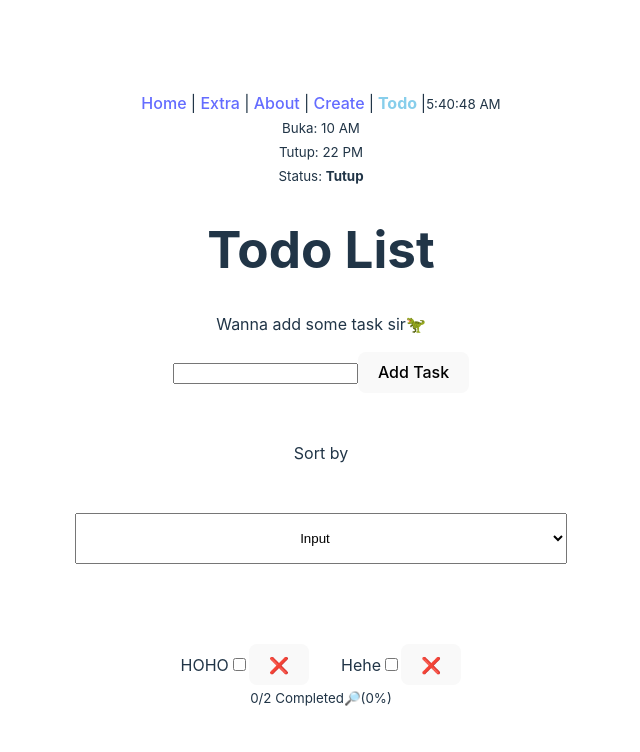
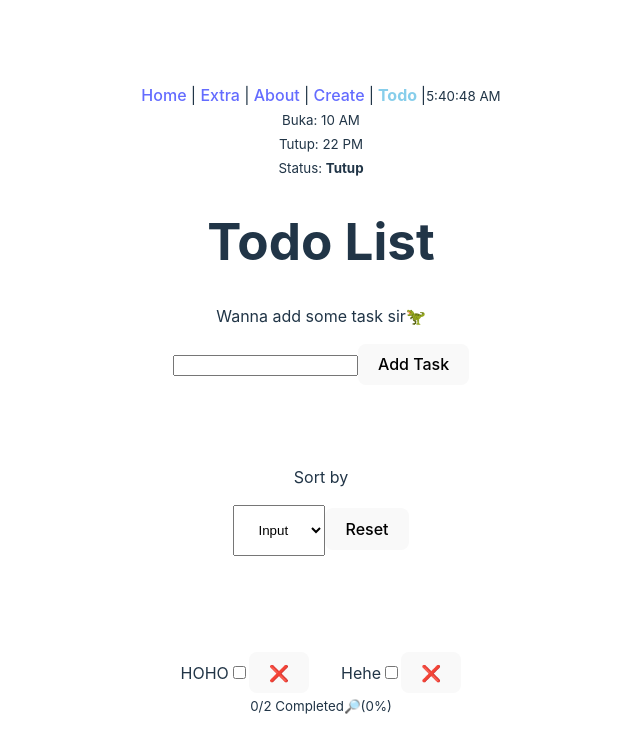
Before and after one commit to Tomba-Hopkins/project-react, a React (Vite) app in the folder list-makanan/: page /todo in a window 1280 px wide. Shown: the top 752 px of the page, without its empty margins (319-959 px from the left). Built offline with nearby package versions, Linux system fonts and the light colour scheme.

Commit message:
add: reset feature

```diff
--- a/list-makanan/src/components/Todo/TodoList.jsx
+++ b/list-makanan/src/components/Todo/TodoList.jsx
@@ -3,7 +3,7 @@ import { useState } from "react"
 /* eslint-disable react/prop-types */
 function TodoList(props){
 
-    const { itemTodo, hapusTodo, centangTodo } = props
+    const { itemTodo, hapusTodo, centangTodo, resetTodo } = props
 
     const [sortBy, setSortBy] = useState('input')
 
@@ -25,6 +25,20 @@ function TodoList(props){
     return (
         <>
 
+            <main style={{
+                display: 'flex',
+                flexDirection: 'column'
+            }}>
+                <div className="set" style={{margin: '4rem 0'}}>
+                    <p style={{textAlign: 'center', width: '100%'}}>Sort by</p>
+                    <select value={sortBy} onChange={(e) => setSortBy(e.target.value)} style={{textAlign: 'center', padding: '1rem'}}>
+                        <option value="title">Title</option>
+                        <option value="status">Status</option>
+                        <option value="input">Input</option>
+                    </select>
+                    <button onClick={resetTodo}>Reset</button>
+                </div>
+
                 <div className="list" style={{
                     display: 'flex',
                     flexWrap: 'wrap',
@@ -35,12 +49,6 @@ function TodoList(props){
                     marginTop: '2rem'
                 }}>
 
-            <p style={{textAlign: 'center', width: '100%'}}>Sort by</p>
-            <select value={sortBy} onChange={(e) => setSortBy(e.target.value)} style={{textAlign: 'center', width: '100%', padding: '1rem', marginBottom: '3rem'}}>
-                <option value="title">Title</option>
-                <option value="status">Status</option>
-                <option value="input">Input</option>
-            </select>
 
                     {sortedItem.map((item) => {
                         return (
@@ -57,6 +65,7 @@ function TodoList(props){
                     })}
 
                 </div>
+            </main>
 
 
         </>
--- a/list-makanan/src/pages/Todo.jsx
+++ b/list-makanan/src/pages/Todo.jsx
@@ -64,12 +64,17 @@ function Todo() {
         }))
     }
 
+    const resetTodo = () => {
+        const confirm = window.confirm('Serius mo di apus semua? 🤖')
+        if(confirm) setBoxTodo([])
+    }
+
     return (
         <>
             <h1>Todo List</h1>
             <p>Wanna add some task sir🦖</p>
             <TodoForm nambahTodo={addTodo} />
-            <TodoList itemTodo={boxTodo} hapusTodo={removeTodo} centangTodo={doneTodo} />
+            <TodoList resetTodo={resetTodo} itemTodo={boxTodo} hapusTodo={removeTodo} centangTodo={doneTodo} />
             <TodoStats todo={boxTodo} />
         </>
     )
```
Lines whose indentation alone changed are shown as unchanged.
